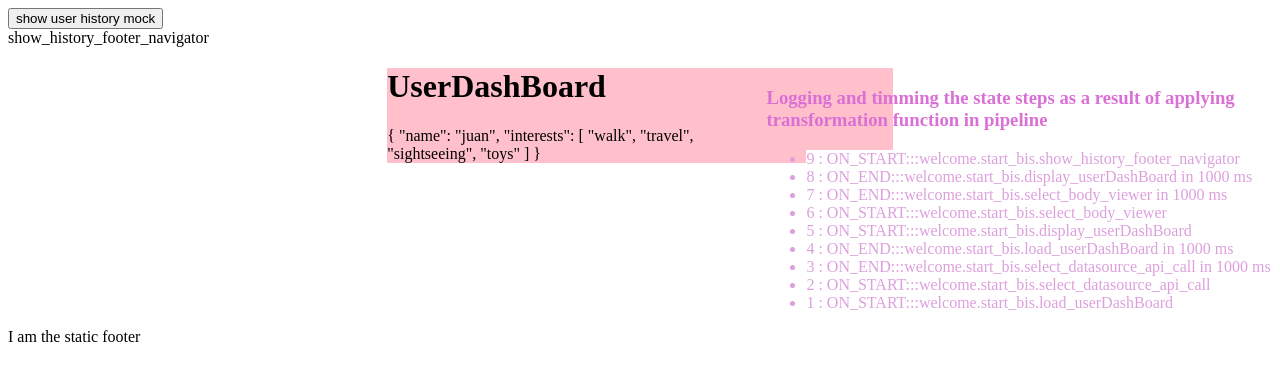
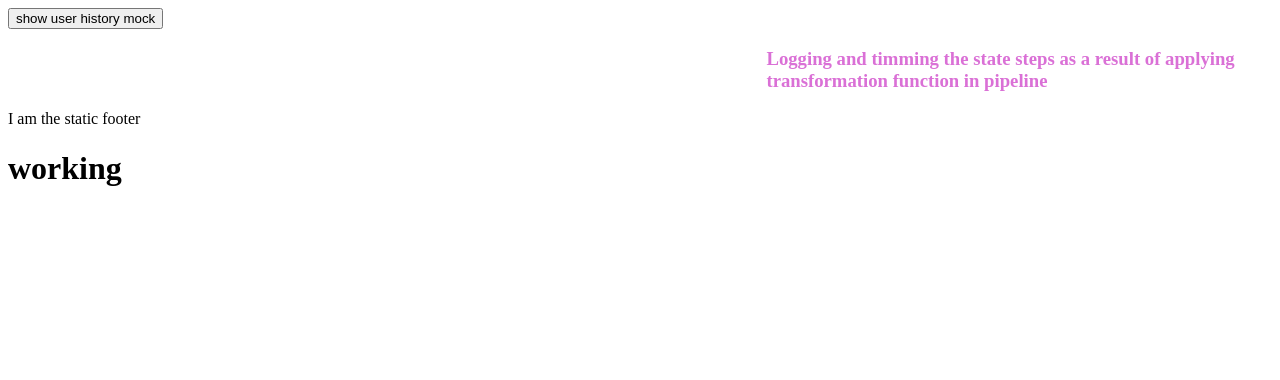
Before and after one commit to juanantonioruz/js_tangram, a plain HTML site: page index.html in a window 1280 px wide. Both pictures are taken after a click on the button "show user history mock". Drawn offline with Linux system fonts and the light colour scheme.

Commit message:
defined statestep and async composing

```diff
--- a/index.html
+++ b/index.html
@@ -3,33 +3,24 @@
   <head>
 	  <meta charset="utf-8">
 	  <meta http-equiv="X-UA-Compatible" content="IE=edge,chrome=1">
-    <title>EW: exercise async</title>
+    <title>PROPOSAL: exercise async</title>
     <!--link rel="stylesheet" href="css/no-theme/jquery-ui-1.10.3.custom.min.css" / -->
     <script  src="js/jquery-1.9.1.min.js" ></script>
     <script src="js/jquery-ui-1.10.3.custom.min.js"></script>
     <script src="js/jquery.color.js"></script>
     <script>
 
-      var highlightStatus=$.highlightStatus=function(message){
-      $( "#status" ).css("background-color","yellow").text(message).animate({
-      backgroundColor: "white"
-      }, 2000 , function(){$(this).html("").css("background-color", "white");});
-      messageToLogging(message, "Plum", "white");
-      };
-      var messageToLogging=$.messageToLogging=function(message, color, colorT){
-      var index=($("#logging ul li").size())+1;
-      $("#logging ul").prepend("<li>"+index+" : "+message+"</li>").find("li").first().css({"background": (color) ? color : 'white', "color" : (colorT) ? colorT : 'Plum'});
 
-      };
       function toJson(o){
       return JSON.stringify(o, null, 4);
       };
       var debug=false;
       var fine_debug=false;
-      window.uijuan={};
+
 
     </script>
-    <script type="text/javascript" src="js/require.js" data-main="js/behaviors/main"></script>
+
+    <script type="text/javascript" src="js/require.js" data-main="js/pipelines/start"></script>
 
     <style>
       #container{width:100%;}
--- /dev/null
+++ b/js/pipelines/start.js
@@ -0,0 +1,58 @@
+require.config({
+    urlArgs: "bust=" + (new Date()).getTime()
+});
+
+this.uiapp={};
+
+
+
+require(["js/fiber.min.js","js/async.js"],
+    function(Fiber, async) {
+
+
+        var StateStep=Fiber.extend(function(){
+        return  {
+             init: function(name, _fn) {
+                 this.ns=name;
+                 this.transform_fn=_fn;
+             },
+            transform:function(data_state, callback_chain){
+                this.transform_fn(data_state, callback_chain);
+            }
+        };
+
+    });
+
+        var chainable1_fn=function(data_state, callback){
+             setTimeout(function () {
+                   var user_history=[];
+                   user_history.push("click here1");
+                   user_history.push("click there2");
+                   data_state.user_history.push.apply(data_state.user_history, user_history);
+                   callback(null, data_state);
+               }, 100);
+        };
+
+        var chainable2_fn=function(data_state, callback){
+             setTimeout(function () {
+                   var user_history=[];
+                   user_history.push("click here3");
+                   user_history.push("click there4");
+                   data_state.user_history.push.apply(data_state.user_history, user_history);
+                   callback(null, data_state);
+               }, 100);
+        };
+
+        var m1=new StateStep("Good Morning", chainable1_fn);
+        var m2=new StateStep("Good afternoon", chainable2_fn);
+
+
+
+        var composition=async.compose(m1.transform.bind(m1), m2.transform.bind(m2));
+        composition({user_history:["wake up!"]},function(err, res){alert(toJson(res));});
+        //m.transform({user_history:["jeyyyy"]}, function(err, res){alert(toJson(res));});
+
+        $('body').append("<h1>working</h1>");
+
+
+    });
```
